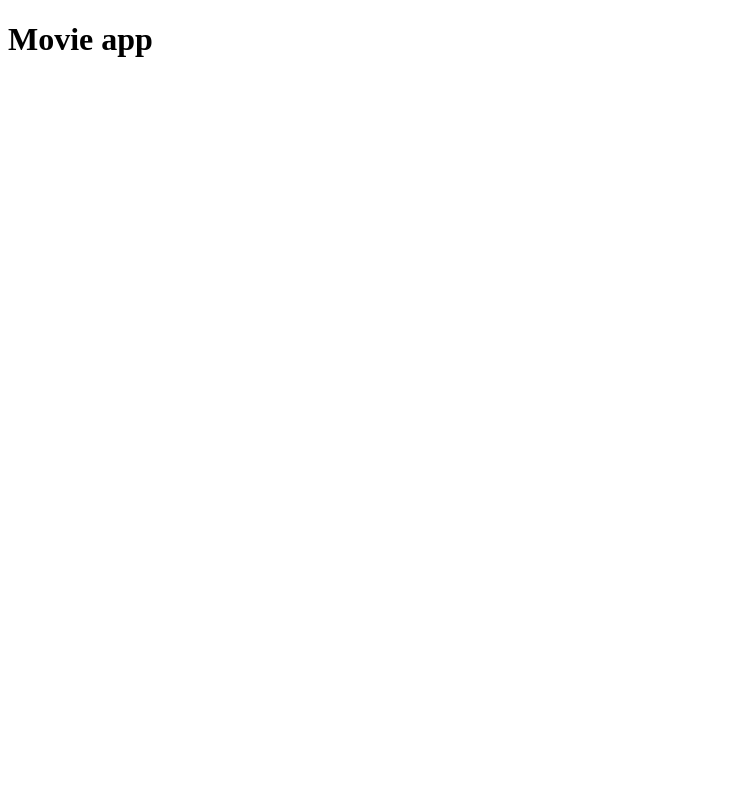
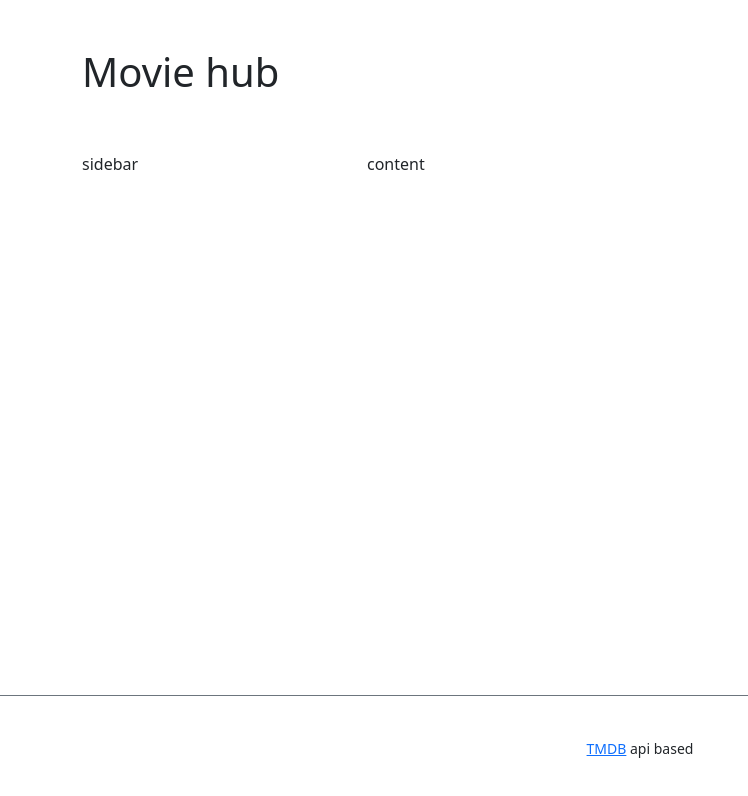
Before and after one commit to BobbaruK/movie-hub, a React (Vite) app: page / in a window 1280 px wide. Shown: the top 796 px of the page, without its empty margins (0-748 px from the left). Built offline with nearby package versions, Linux system fonts and the light colour scheme.

Commit message:
add header and footer

```diff
--- a/src/App.scss
+++ b/src/App.scss
@@ -1 +1,6 @@
-/* app styles */
+#root {
+  display: grid;
+  grid-template-rows: auto 1fr auto;
+  min-height: 100vh;
+  position: relative;
+}
--- a/src/App.tsx
+++ b/src/App.tsx
@@ -1,9 +1,24 @@
 import "./App.scss";
+import Footer from "./components/Footer";
+import Header from "./components/Header";
 
 function App() {
   return (
     <>
-      <h1>Movie app</h1>
+      <Header />
+      <main>
+        <div className="container">
+          <div className="row">
+            <div className="col-12 col-sm-6 col-md-5 col-lg-4 col-xl-3 col-xxl-2">
+              sidebar
+            </div>
+            <div className="col-12 col-sm-6 col-md-7 col-lg-8 col-xl-9 col-xxl-10">
+              content
+            </div>
+          </div>
+        </div>
+      </main>
+      <Footer />
     </>
   );
 }
--- /dev/null
+++ b/src/components/Footer/Footer.module.scss
@@ -0,0 +1,7 @@
+.siteFooter {
+  border-top: 1px solid var(--bs-secondary);
+  padding-block: 2.5rem;
+  &__Inner {
+    text-align: center;
+  }
+}
--- /dev/null
+++ b/src/components/Footer/Footer.tsx
@@ -0,0 +1,22 @@
+import styles from "./Footer.module.scss";
+
+const Footer = () => {
+  return (
+    <footer className={[styles.siteFooter].join(" ")}>
+      <div className="container">
+        <div className="row">
+          <div className={["col-12", styles.siteFooter__Inner].join(" ")}>
+            <small>
+              <a href="https://www.themoviedb.org/" target="_blank">
+                TMDB
+              </a>{" "}
+              api based
+            </small>
+          </div>
+        </div>
+      </div>
+    </footer>
+  );
+};
+
+export default Footer;
--- /dev/null
+++ b/src/components/Footer/index.ts
@@ -0,0 +1,3 @@
+import Footer from "./Footer";
+
+export default Footer;
--- /dev/null
+++ b/src/components/Header/Header.tsx
@@ -0,0 +1,15 @@
+const Header = () => {
+  return (
+    <header>
+      <div className="container">
+        <div className="row">
+          <div className="col-12 my-5">
+            <h1>Movie hub</h1>
+          </div>
+        </div>
+      </div>
+    </header>
+  );
+};
+
+export default Header;
--- /dev/null
+++ b/src/components/Header/index.ts
@@ -0,0 +1,3 @@
+import Header from "./Header";
+
+export default Header;
--- a/src/main.tsx
+++ b/src/main.tsx
@@ -3,6 +3,7 @@ import { ReactQueryDevtools } from "@tanstack/react-query-devtools";
 import React from "react";
 import ReactDOM from "react-dom/client";
 import App from "./App.tsx";
+import "bootstrap/dist/css/bootstrap.min.css";
 
 const queryClient = new QueryClient();
 
```
